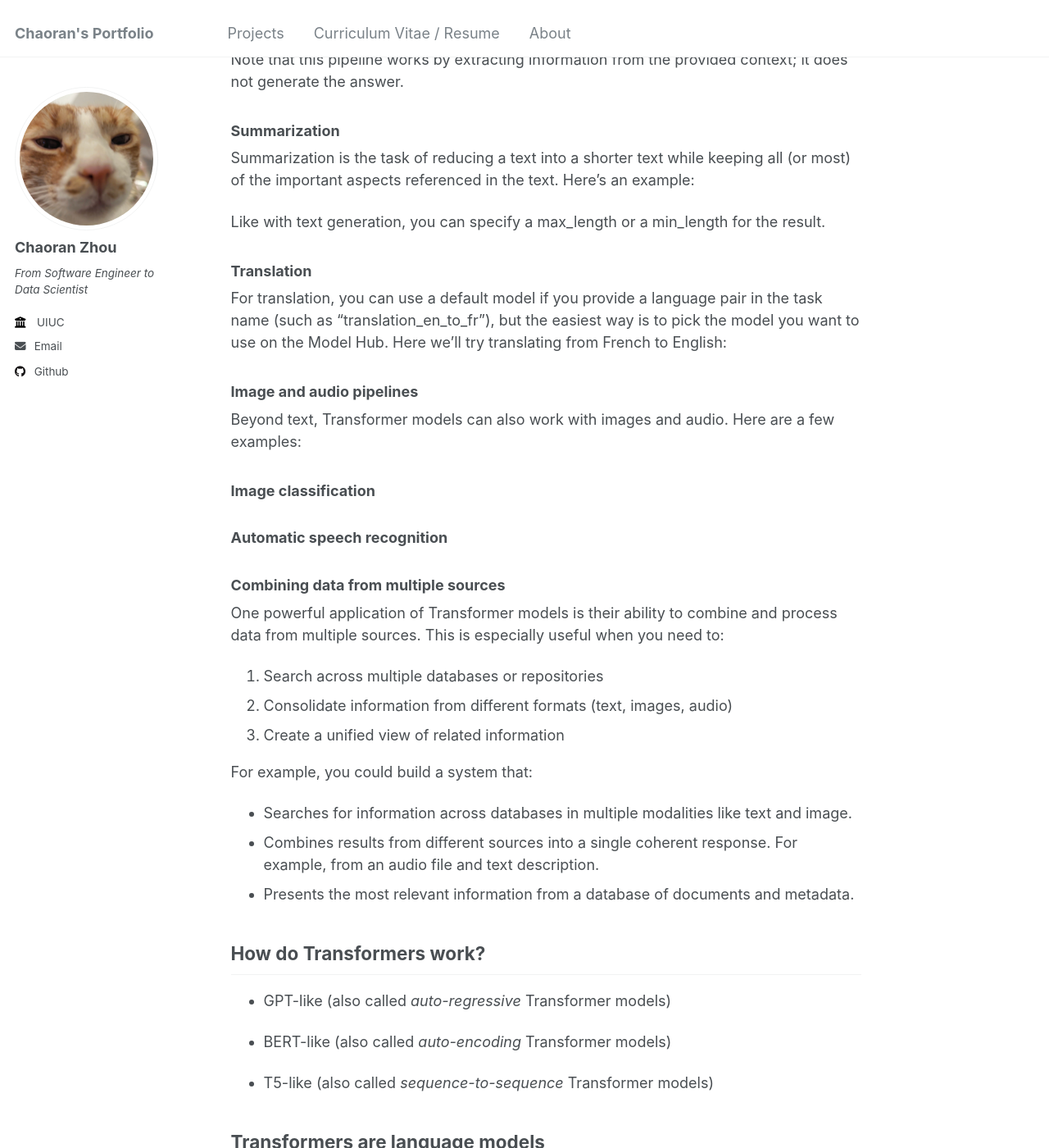
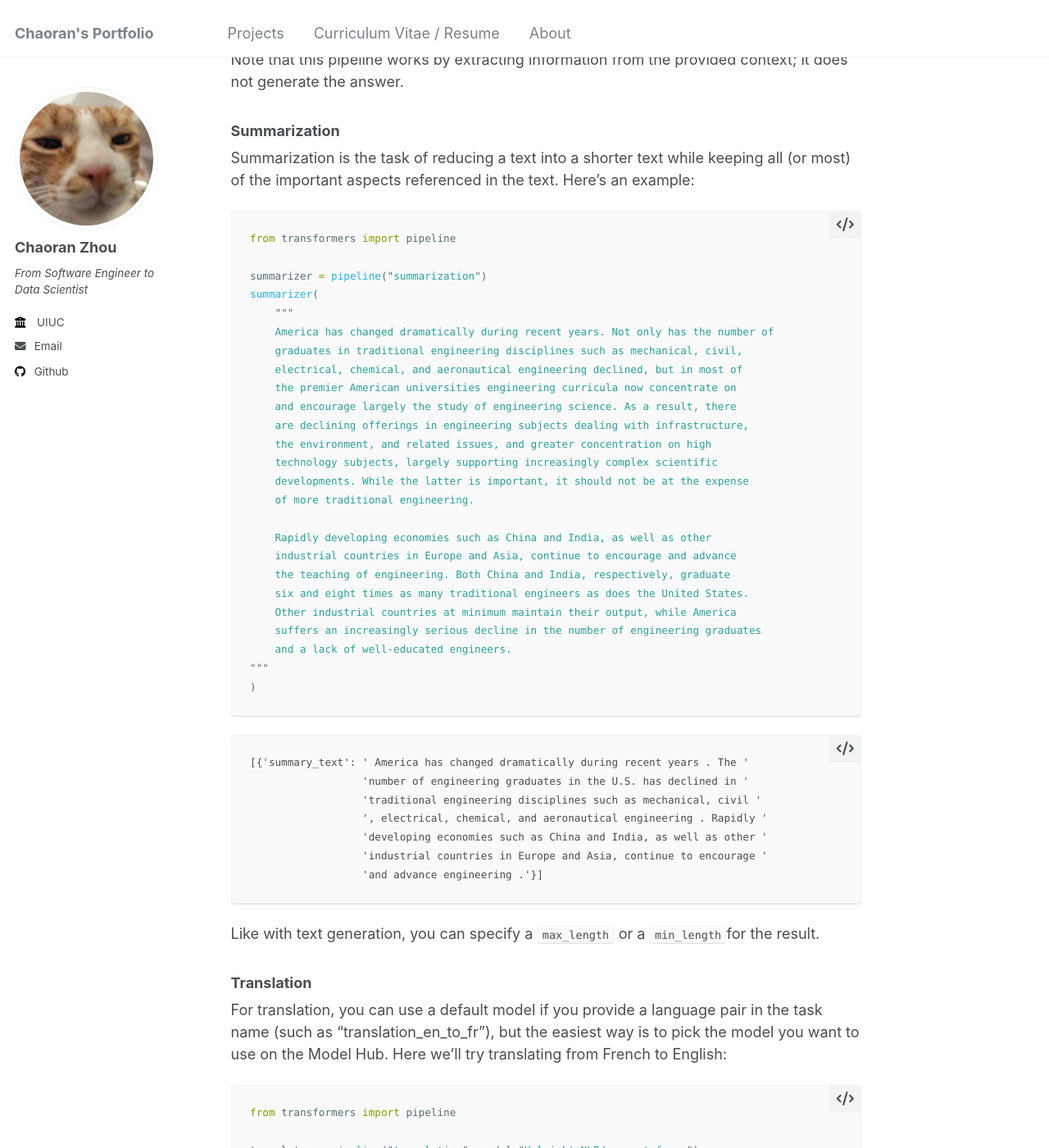
Before and after one commit to ranranrunforit/ranranrunforit.github.io, a Jekyll site: the page built from _projects/project-15.md, in a window 1280 px wide and 1400 px high, scrolled down 7411 px. Shown: the whole window at 82% size. Built offline with Jekyll 4.4.1, drawn with Linux system fonts in a browser that asks for light colours; some of the changed text lies outside the part shown.

Commit message:
Update project-15.md

````diff
--- a/_projects/project-15.md
+++ b/_projects/project-15.md
@@ -235,11 +235,60 @@
 
 Summarization is the task of reducing a text into a shorter text while keeping all (or most) of the important aspects referenced in the text. Here’s an example:
 
-Like with text generation, you can specify a max_length or a min_length for the result.
+```python
+from transformers import pipeline
+
+summarizer = pipeline("summarization")
+summarizer(
+    """
+    America has changed dramatically during recent years. Not only has the number of
+    graduates in traditional engineering disciplines such as mechanical, civil,
+    electrical, chemical, and aeronautical engineering declined, but in most of
+    the premier American universities engineering curricula now concentrate on
+    and encourage largely the study of engineering science. As a result, there
+    are declining offerings in engineering subjects dealing with infrastructure,
+    the environment, and related issues, and greater concentration on high
+    technology subjects, largely supporting increasingly complex scientific
+    developments. While the latter is important, it should not be at the expense
+    of more traditional engineering.
+
+    Rapidly developing economies such as China and India, as well as other
+    industrial countries in Europe and Asia, continue to encourage and advance
+    the teaching of engineering. Both China and India, respectively, graduate
+    six and eight times as many traditional engineers as does the United States.
+    Other industrial countries at minimum maintain their output, while America
+    suffers an increasingly serious decline in the number of engineering graduates
+    and a lack of well-educated engineers.
+"""
+)
+```
+
+```
+[{'summary_text': ' America has changed dramatically during recent years . The '
+                  'number of engineering graduates in the U.S. has declined in '
+                  'traditional engineering disciplines such as mechanical, civil '
+                  ', electrical, chemical, and aeronautical engineering . Rapidly '
+                  'developing economies such as China and India, as well as other '
+                  'industrial countries in Europe and Asia, continue to encourage '
+                  'and advance engineering .'}]
+```
+
+Like with text generation, you can specify a `max_length` or a `min_length`for the result.
 
 ### Translation
 
 For translation, you can use a default model if you provide a language pair in the task name (such as "translation_en_to_fr"), but the easiest way is to pick the model you want to use on the Model Hub. Here we’ll try translating from French to English:
+```python
+from transformers import pipeline
+
+translator = pipeline("translation", model="Helsinki-NLP/opus-mt-fr-en")
+translator("Ce cours est produit par Hugging Face.")
+```
+
+```
+[{'translation_text': 'This course is produced by Hugging Face.'}]
+```
+Like with text generation and summarization, you can specify a `max_length` or a `min_length` for the result.
 
 
 ### Image and audio pipelines
@@ -248,7 +297,46 @@
 
 ### Image classification
 
+```python
+from transformers import pipeline
+
+image_classifier = pipeline(
+    task="image-classification", model="google/vit-base-patch16-224"
+)
+result = image_classifier(
+    "https://huggingface.co/datasets/huggingface/documentation-images/resolve/main/pipeline-cat-chonk.jpeg"
+)
+print(result)
+```
+
+```
+[{'label': 'lynx, catamount', 'score': 0.43350091576576233},
+ {'label': 'cougar, puma, catamount, mountain lion, painter, panther, Felis concolor',
+  'score': 0.034796204417943954},
+ {'label': 'snow leopard, ounce, Panthera uncia',
+  'score': 0.03240183740854263},
+ {'label': 'Egyptian cat', 'score': 0.02394474856555462},
+ {'label': 'tiger cat', 'score': 0.02288915030658245}]
+```
+
+
 ### Automatic speech recognition
+
+```python
+from transformers import pipeline
+
+transcriber = pipeline(
+    task="automatic-speech-recognition", model="openai/whisper-large-v3"
+)
+result = transcriber(
+    "https://huggingface.co/datasets/Narsil/asr_dummy/resolve/main/mlk.flac"
+)
+print(result)
+```
+
+```
+{'text': ' I have a dream that one day this nation will rise up and live out the true meaning of its creed.'}
+```
 
 ### Combining data from multiple sources
 
````
